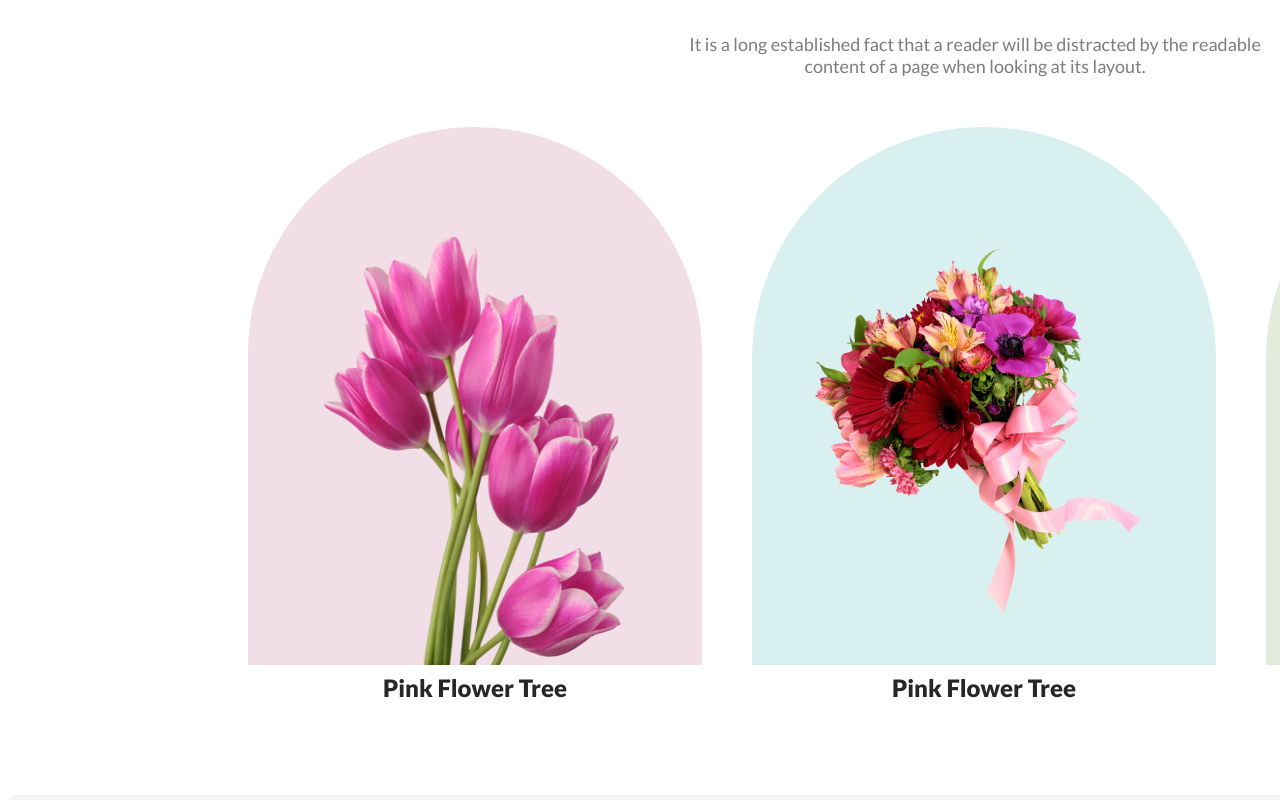
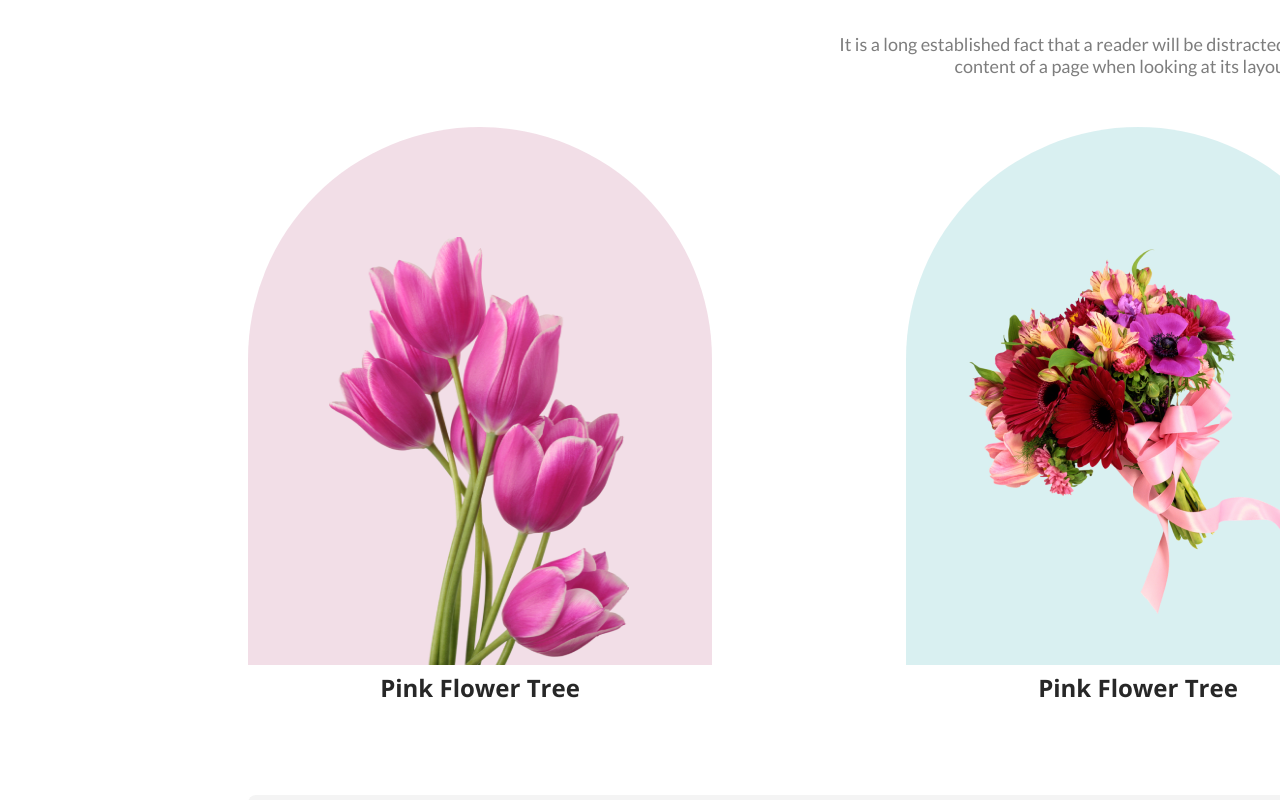
Before and after one commit to mah-mudulhasan-jim/online-_flower_shop_01, a plain HTML site: page index.html in a window 1280 px wide. Shown: the part 960-1760 px from the top of the page. Drawn offline with nearby package versions, Linux system fonts and the light colour scheme.

Commit message:
modified the flower sections

```diff
--- a/styles/index.css
+++ b/styles/index.css
@@ -53,19 +53,19 @@ header {
 
 /* main section styles */
 main {
-    /* padding-right: 240px;
-    padding-left: 240px; */
+    margin: 0;
 }
 
 .featured_flower {
     text-align: center;
-    width: 1440px;
-    padding-right: 240px;
-    padding-left: 240px;
+    width: 1780px;
+    /* height: 320px; */
+    margin-left: 240px;
+    margin-right: 240px;
 }
 .info{
-    padding-right: 240px;
-    padding-left: 240px;
+    margin-left: 240px;
+    margin-right: 240px;
 }
 
 .common_title {
@@ -76,8 +76,7 @@ main {
 }
 
 #para2 {
-    padding-right: 240px;
-    padding-left: 430px;
+    margin-left: 580px;
     width: 594px;
     color: rgba(39, 39, 39, 0.60);
     font-family: Lato;
@@ -89,25 +88,19 @@ main {
 
 .flower_container {
     display: flex;
+    justify-content: space-between;
+    align-items: center;
     margin-right: 25px;
-    width: 1440px;
-    /* height: 320px; */
+    width: 1780px;
 }
 
-.flower_container div {
-    margin-right: 50px;
-}
 
 figcaption {
     color: #272727;
     text-align: center;
-    font-family: Lato;
     font-size: 24px;
-    font-style: normal;
     font-weight: 700;
     line-height: 35px;
-    /* 145.833% */
-    text-decoration-line: underline;
 }
 
 .f_flower1 {
```
Also changed, not shown: index.html (+0 -1 lines).
